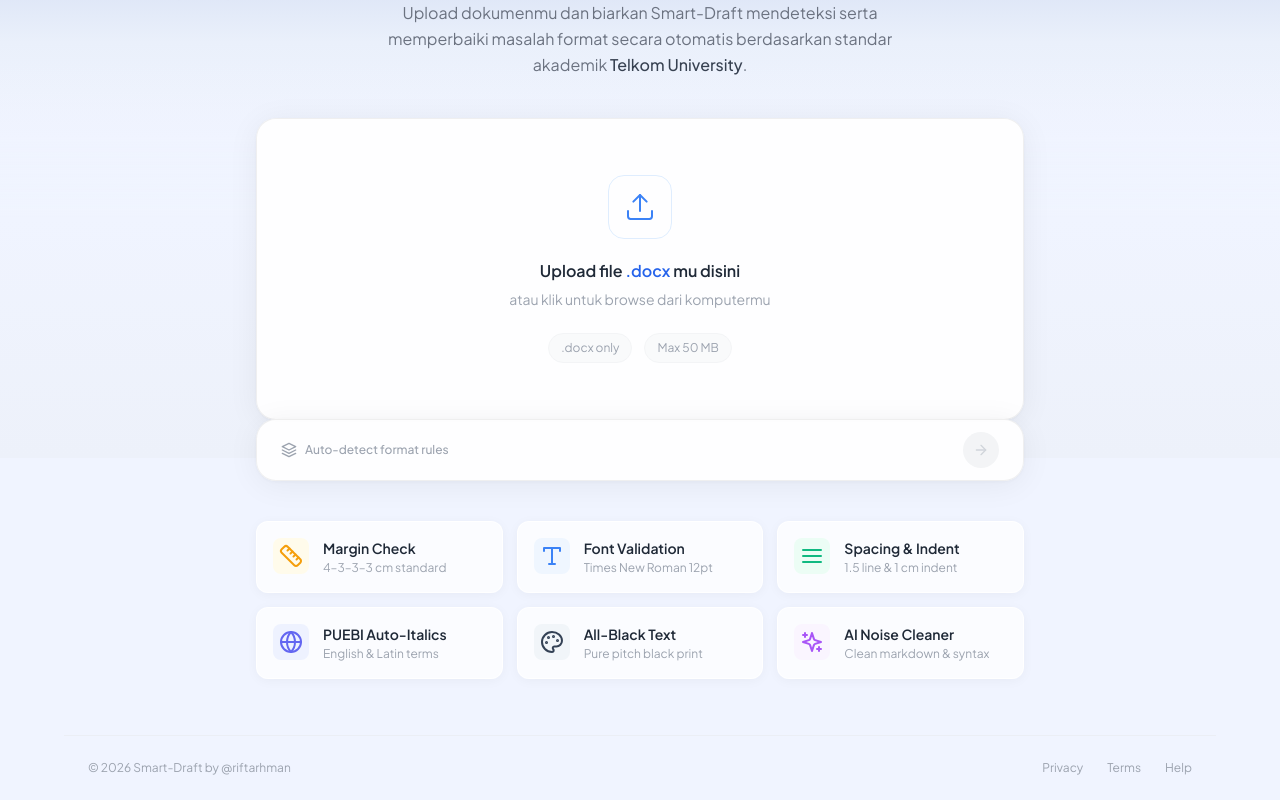
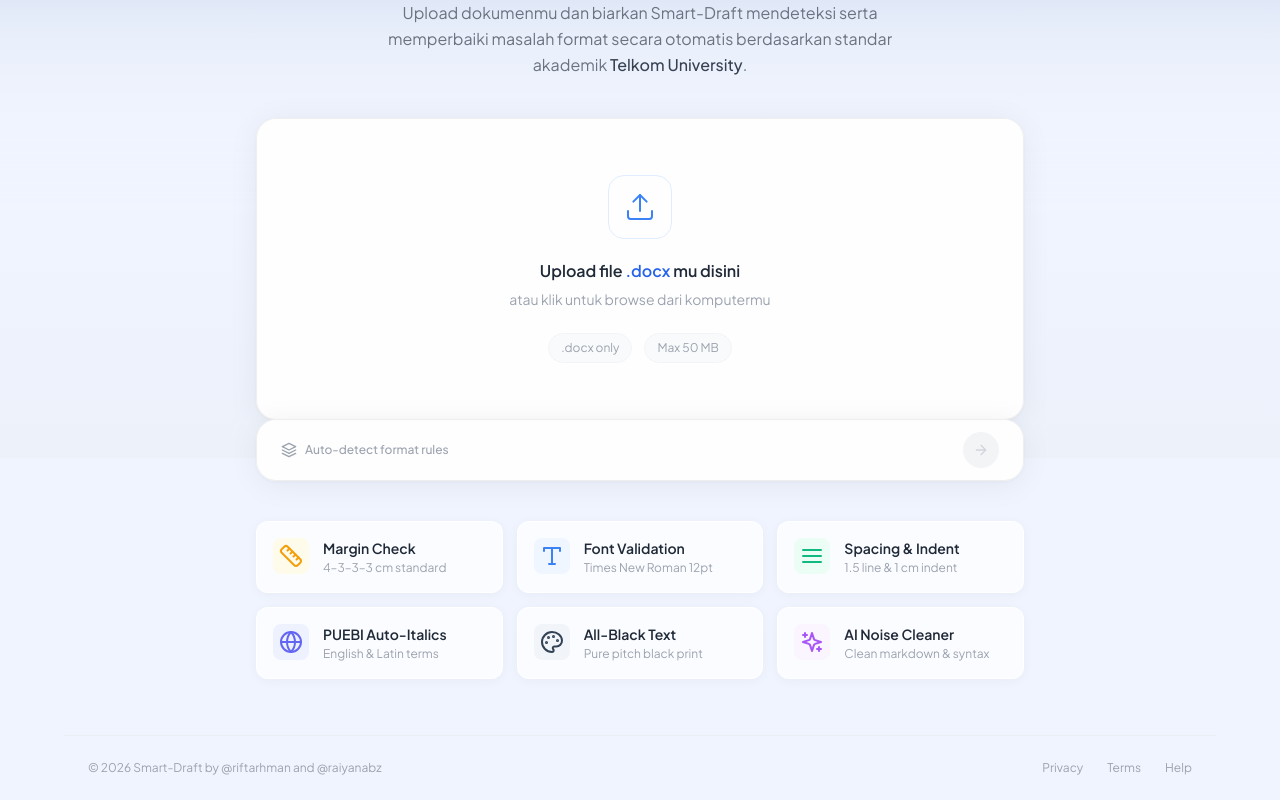
Before and after one commit to KenzySlebew/smart-draft-v1, a React (Vite) app: page / in a window 1280 px wide. Shown: the part 342-1142 px from the top of the page. Built offline with nearby package versions, Linux system fonts and the light colour scheme.

Commit message:
slight changes

```diff
--- a/src/components/Footer.jsx
+++ b/src/components/Footer.jsx
@@ -4,7 +4,7 @@ export default function Footer({ isLight }) {
       <div className={`max-w-6xl mx-auto px-6 py-6 flex flex-col md:flex-row items-center justify-between gap-3 border-t ${isLight ? 'border-gray-200/50' : 'border-white/[0.04]'
         }`}>
         <p className={`text-xs ${isLight ? 'text-gray-400' : 'text-gray-600'}`}>
-          © 2026 Smart-Draft by @riftarhman
+          © 2026 Smart-Draft by @riftarhman and @raiyanabz
         </p>
         <div className={`flex items-center gap-6 text-xs ${isLight ? 'text-gray-400' : 'text-gray-600'}`}>
           <a href="#" className={`transition-colors ${isLight ? 'hover:text-gray-600' : 'hover:text-gray-400'}`}>Privacy</a>
```
